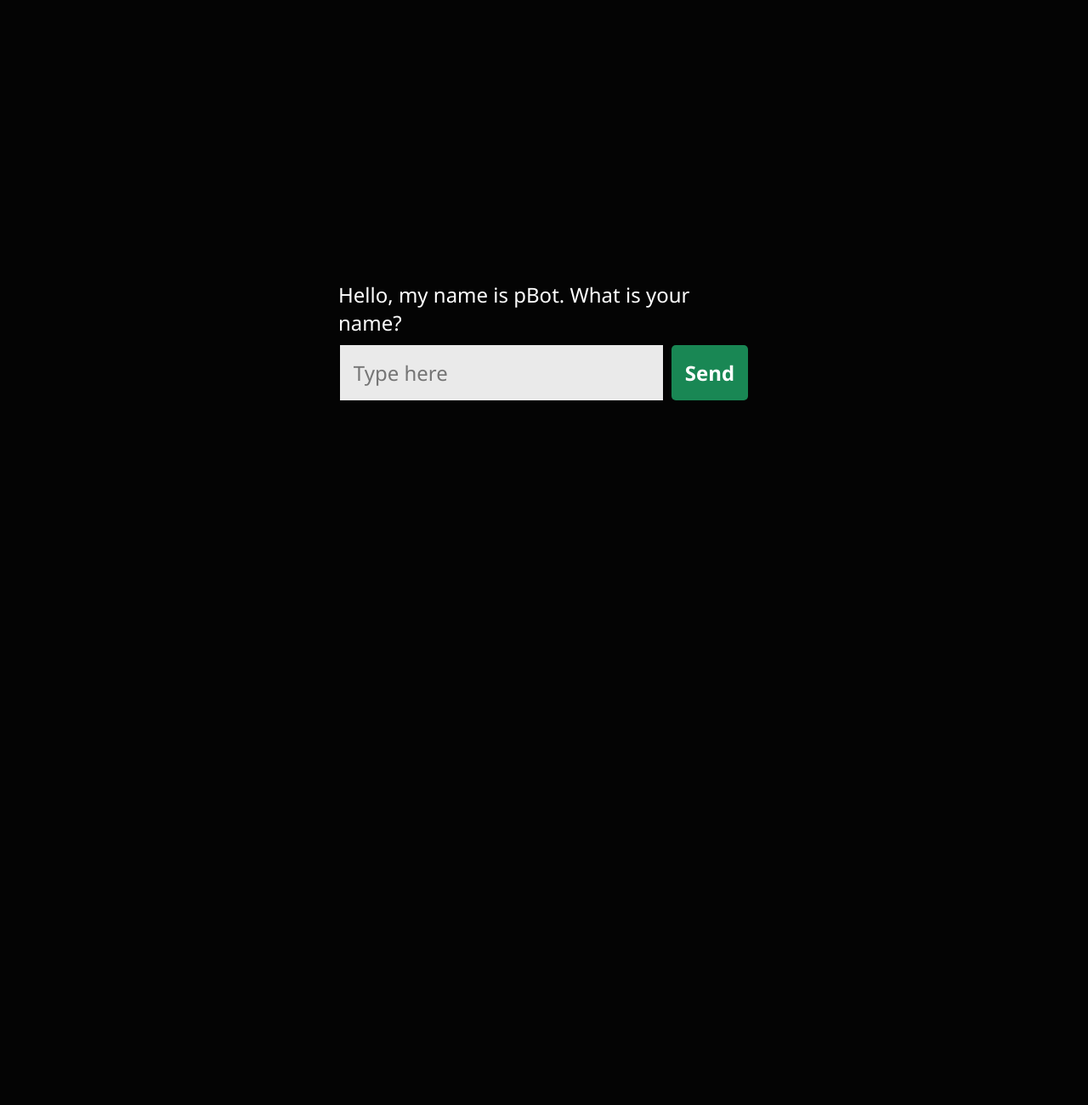
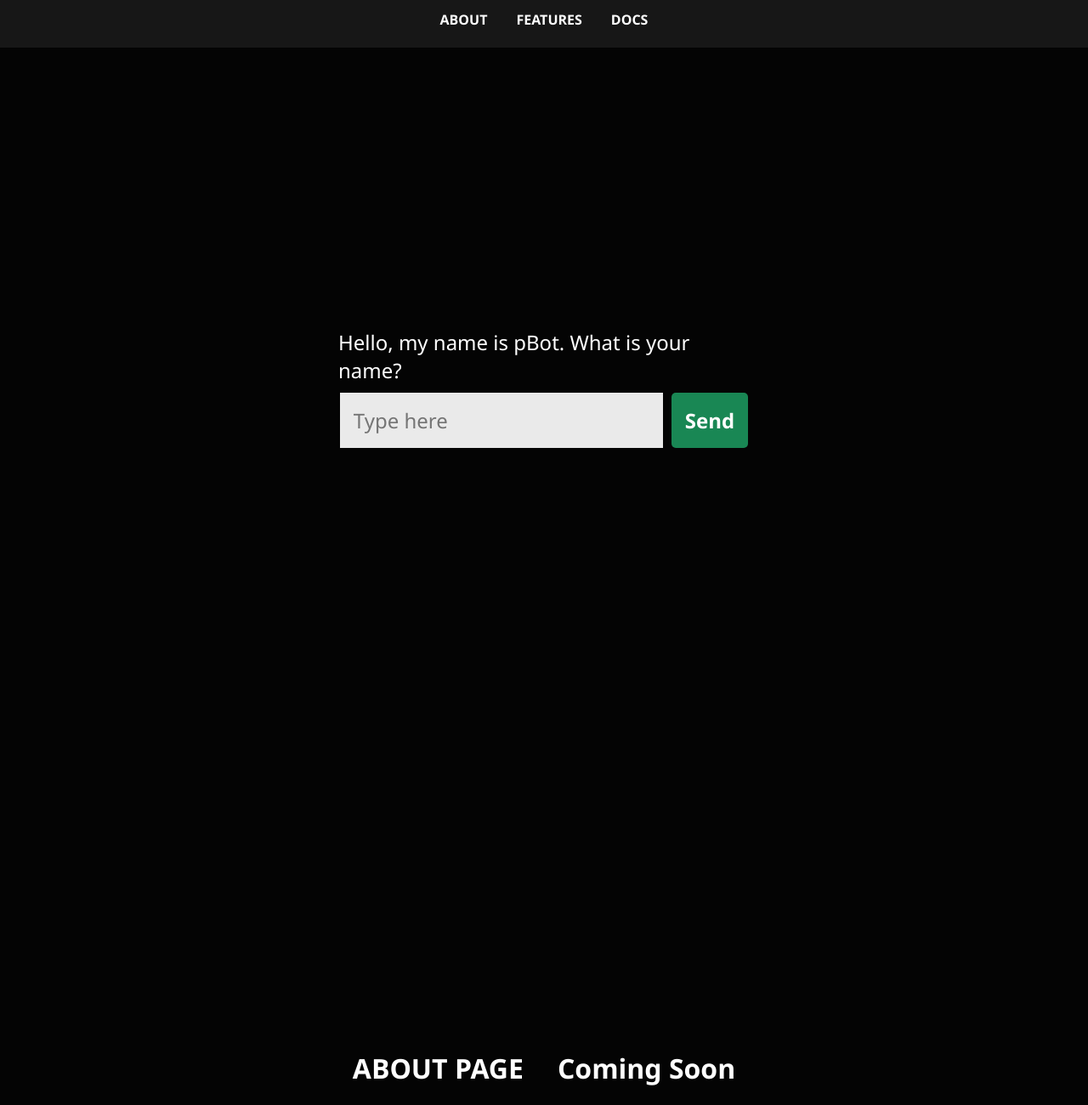
Before and after one commit to pinje0/fake-bot, a plain HTML site: page index.html in a window 1280 px wide. Shown: the whole page at 85% size. Before the commit the page ends 800 px from the top, so only its background shows below. Drawn offline with Linux system fonts and the light colour scheme.

Commit message:
feature: add new navigation bar

```diff
--- a/index.html
+++ b/index.html
@@ -8,6 +8,13 @@
 		<title>Fake Bot</title>
 	</head>
 	<body>
+		<nav>
+			<ul>
+				<li><a href="#about">ABOUT</a></li>
+				<li><a href="#features">FEATURES</a></li>
+				<li><a href="">DOCS</a></li>
+			</ul>
+		</nav>
 		<div class="container">
 			<div class="wrapper">
 				<div class="content">
@@ -20,6 +27,20 @@
 			</div>
 		</div>
 		<div id="loaders"></div>
+
+		<div id="about">
+			<div class="aboutContainer">
+				<div class="aboutWrapper">
+					<div class="aboutContent">
+						<h1>ABOUT PAGE</h1>
+					</div>
+					<div class="aboutContent">
+						<h1>Coming Soon</h1>
+					</div>
+				</div>
+			</div>
+		</div>
+
 		<script src="bot.js"></script>
 	</body>
 </html>
--- a/style.css
+++ b/style.css
@@ -7,6 +7,36 @@ body {
     background-color: #040404;
     color: #FFFFFF;
     font-family: 'Segoe UI', Tahoma, Geneva, Verdana, sans-serif;
+    scroll-behavior: smooth;
+}
+
+ul {
+    display: flex;
+    gap: 10px;
+    background-color: #171717;
+    justify-content: center;
+    align-items: center;
+    padding-bottom: 10px;
+}
+
+li {
+    display: flex;
+    padding: 12px;
+    list-style-type: none;
+    background-color: #171717;
+}
+
+li>a {
+    color: #FFFFFF;
+    text-decoration: none;
+    background-color: #171717;
+    font-size: 16px;
+    font-weight: 600;
+}
+
+li>a:hover {
+    opacity: 0.5;
+    transition: all 0.3s ease-in-out;
 }
 
 .container {
@@ -88,3 +118,16 @@ input {
         transform: rotate(360deg);
     }
 }
+
+.aboutContainer {
+    width: 100%;
+    min-height: 100vh;
+    display: flex;
+    justify-content: center;
+    align-items: center;
+}
+
+.aboutWrapper {
+    display: flex;
+    gap: 40px;
+}
```
